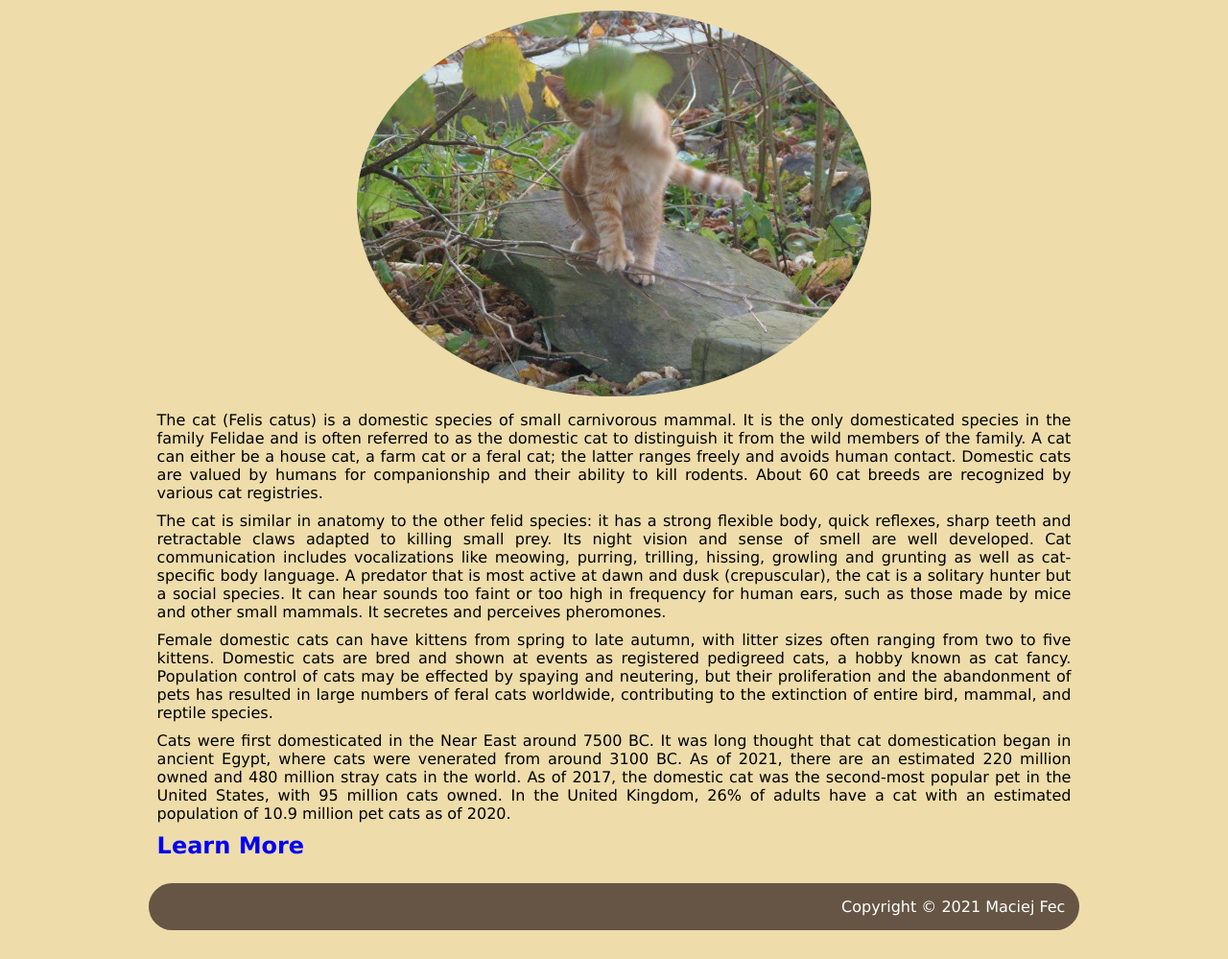
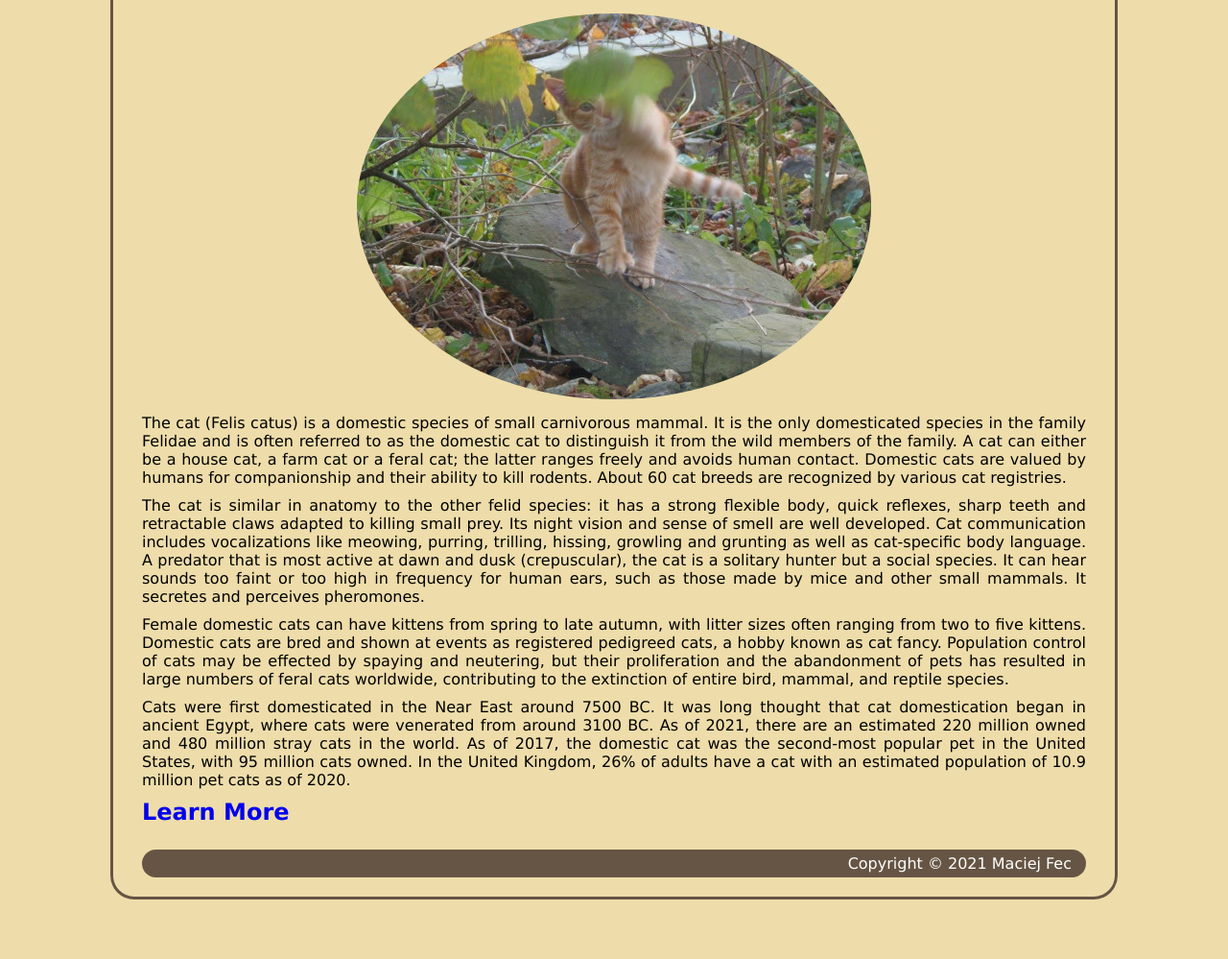
Before and after one commit to fecrol/CatWebPage, a plain HTML site: page index.html in a window 1280 px wide. Shown: the part 94-1093 px from the top of the page at 96% size. After the commit the page ends 1041 px from the top, so only its background shows below. Drawn offline with Linux system fonts and the light colour scheme.

Commit message:
added a border around all the content

```diff
--- a/style.css
+++ b/style.css
@@ -14,9 +14,11 @@ div {
 }
 
 #container {
-  max-width: 95%;
+  max-width: 80%;
   margin-left: auto;
   margin-right: auto;
+  border: 0.2rem solid #665544;
+  border-radius: 25px;
 }
 
 #header {
@@ -25,19 +27,18 @@ div {
   color: white;
   border-radius: 25px;
   font-size: 1.2rem;
-  max-width: 80%;
   margin-left: auto;
   margin-right: auto;
 }
 
 #content {
-  max-width: 80%;
   margin-left: auto;
   margin-right: auto;
 }
 
 #content img {
-  padding: 10px;
+  padding-top: 10px;
+  padding-bottom: 10px;
   border-radius: 50%;
   display: block;
   margin-left: auto;
@@ -62,7 +63,6 @@ p {
 }
 
 #footer p {
-  max-width: 80%;
   text-align: right;
   font-size: 1rem;
   margin-left: auto;
@@ -70,5 +70,5 @@ p {
   background: #665544;
   color: white;
   border-radius: 25px;
-  padding: 15px;
+  padding: 5px 15px;
 }
```
